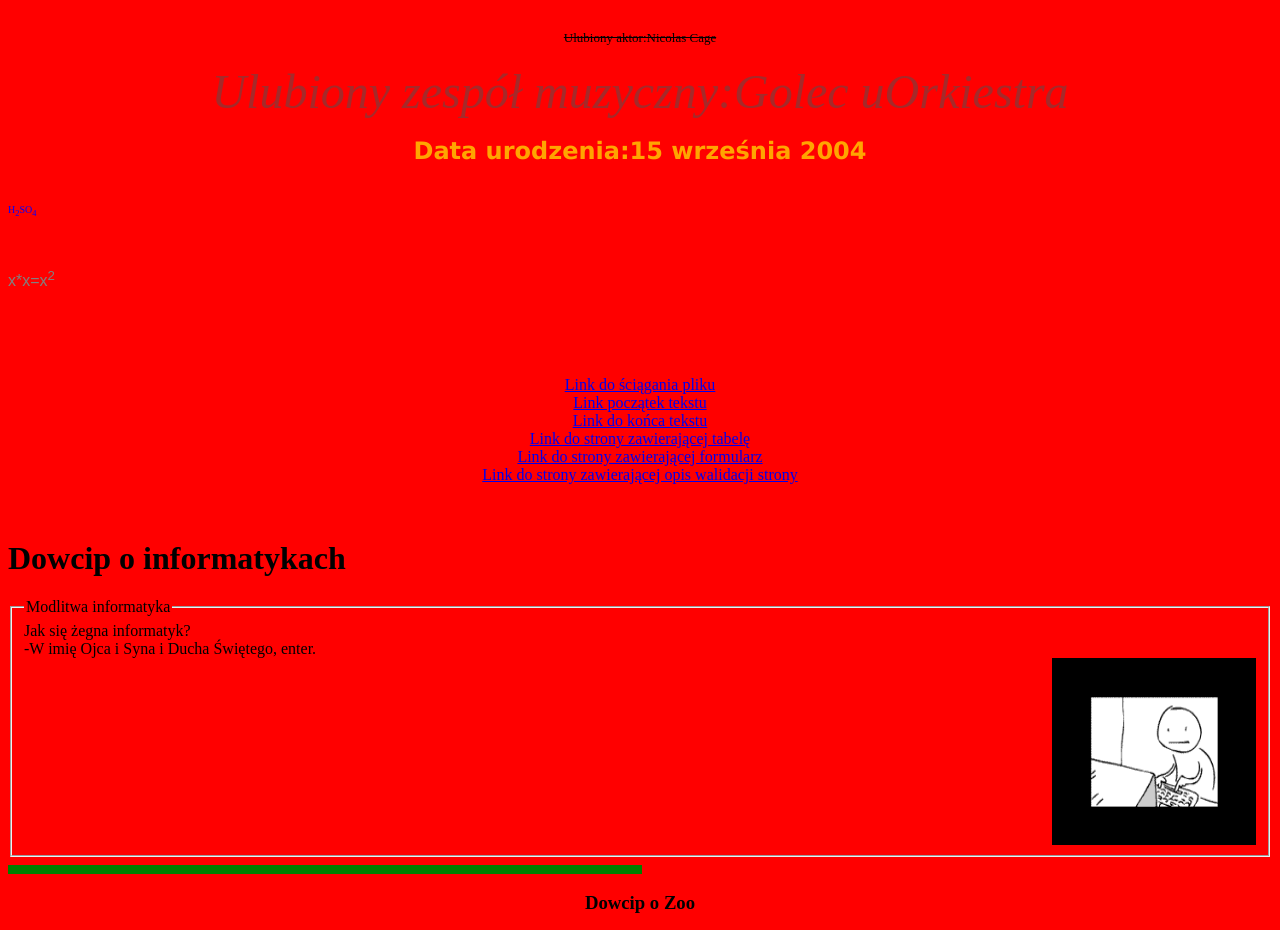
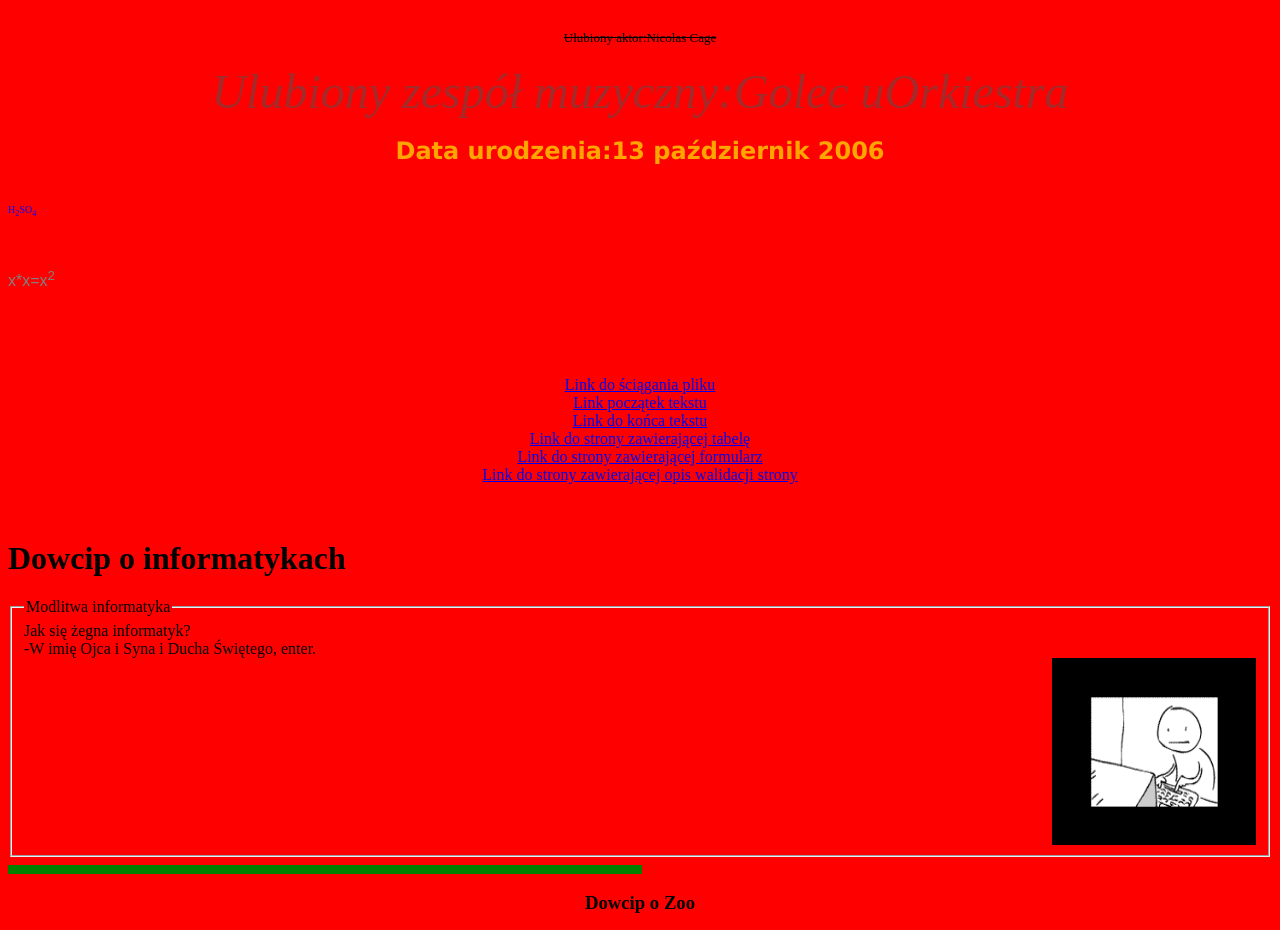
Before and after one commit to KonradDzioba/zadanie12, a plain HTML site: page start.html in a window 1280 px wide. Shown: the part 1700-2630 px from the top of the page. Drawn offline with Linux system fonts and the light colour scheme.

Commit message:
Update start.html

```diff
--- a/start.html
+++ b/start.html
@@ -43,7 +43,7 @@
 			<p align="left"> <font color="red" size="4" face="Arial"> <u> Adres:80-266 Gdańsk ul.Grunwaldzka 244/5 </u> </font> </p> <br>
 			<center> <font color="black" size="2" face="Cuorier New"> <strike> Ulubiony aktor:Nicolas Cage </strike> </font> </center> <br>
 			<center> <font color="brown" size="7" face="Times New Roman"> <i> Ulubiony zespół muzyczny:Golec uOrkiestra </i> </font> </center> <br>
-			<center> <font color="orange" size="5" face="Verdana"> <b> Data urodzenia:15 września 2004 </b> </font> </center> <br>
+			<center> <font color="orange" size="5" face="Verdana"> <b> Data urodzenia:13 październik 2006 </b> </font> </center> <br>
 			<p align="left"> <font color="blue" size="1" face="Times New Roman"> H<sub>2</sub>SO<sub>4</sub> </font> </p> <br>
 			<p align="left"> <font color="grey" size="3" face="Arial"> x*x=x<sup>2</sup> </font> </p> <br>
 			<br>
```
